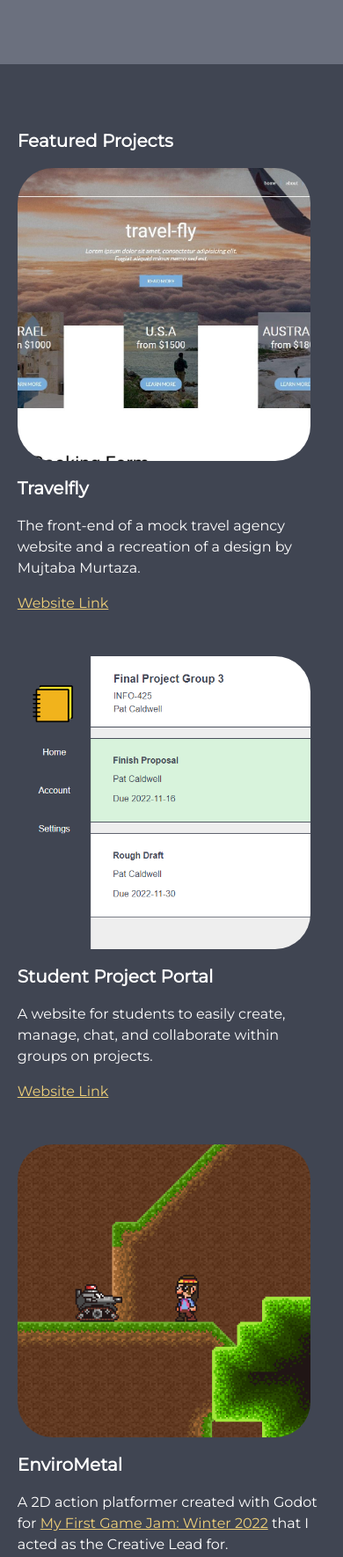
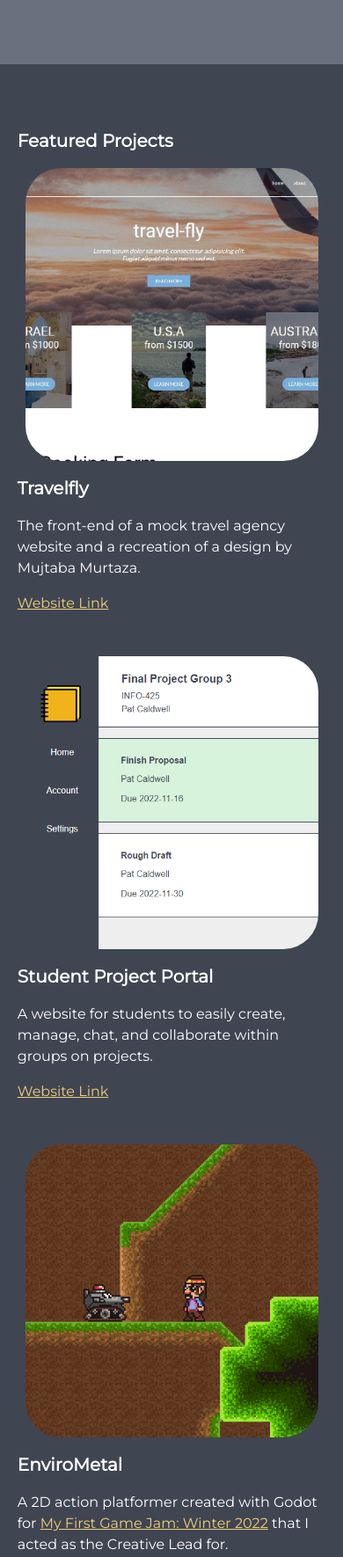
Before and after one commit to patrick-webdev/Portfolio-Website-v3, a CodeIgniter app: page /database/ in a window 390 px wide. Shown: the part 1860-3630 px from the top of the page at 88% size. Run offline with CodeIgniter, Linux system fonts and the light colour scheme; data that the repository does not hold is empty.

Commit message:
Updated home mobile layout

```diff
--- a/application/views/home.php
+++ b/application/views/home.php
@@ -56,19 +56,25 @@
         </div>
         <div class="row g-5">
             <div class="col">
-                <img src="<?= config_item('base_uri') ?>assets/img/travelfly.jpg" alt="Travelfly Preview" class="featuredProjects__img">
+                <div class="featuredProjects__imgContainer d-flex d-sm-block">
+                    <img src="<?= config_item('base_uri') ?>assets/img/travelfly.jpg" alt="Travelfly Preview" class="featuredProjects__img">
+                </div>
                 <p class="featuredProjects__name bold lgFont">Travelfly</p>
                 <p class="featuredProjects_desc">The front-end of a mock travel agency website and a recreation of a design by Mujtaba Murtaza.</p>
                 <a href="#" class="link--color link--underline" target="_blank">Website Link</a>
             </div>
             <div class="col">
-                <img src="<?= config_item('base_uri') ?>assets/img/studentprojectportal.png" alt="Travelfly Preview" class="featuredProjects__img">
+                <div class="featuredProjects__imgContainer d-flex d-sm-block">
+                    <img src="<?= config_item('base_uri') ?>assets/img/studentprojectportal.png" alt="Travelfly Preview" class="featuredProjects__img">
+                </div>
                 <p class="featuredProjects__name bold lgFont">Student Project Portal</p>
                 <p class="featuredProjects_desc">A website for students to easily create, manage, chat, and collaborate within groups on projects.</p>
                 <a href="#" class="link--color link--underline" target="_blank">Website Link</a>
             </div>
             <div class="col">
-                <img src="<?= config_item('base_uri') ?>assets/img/envirometal.png" alt="Travelfly Preview" class="featuredProjects__img">
+                <div class="featuredProjects__imgContainer d-flex d-sm-block">
+                    <img src="<?= config_item('base_uri') ?>assets/img/envirometal.png" alt="Travelfly Preview" class="featuredProjects__img">
+                </div>
                 <p class="featuredProjects__name bold lgFont">EnviroMetal</p>
                 <p class="featuredProjects_desc">A 2D action platformer created with Godot for <a href="https://itch.io/jam/my-first-game-jam-winter-2022" class="link--color" target="_blank">My First Game Jam: Winter 2022</a> that I acted as the Creative Lead for.</p>
                 <a href="https://daltonsw.itch.io/envirometal" class="link--color link--underline" target="_blank">Available on Itch</a>
--- a/assets/css/style.css
+++ b/assets/css/style.css
@@ -220,7 +220,12 @@ footer {
   display: contents;
 }
 
-#featuredProjects img {
+#featuredProjects .featuredProjects__imgContainer {
+  -webkit-box-pack: center;
+      -ms-flex-pack: center;
+          justify-content: center;
+}
+#featuredProjects .featuredProjects__imgContainer img {
   height: 333px;
   width: 333px;
   -o-object-fit: cover;
--- a/assets/scss/include/home.scss
+++ b/assets/scss/include/home.scss
@@ -28,6 +28,9 @@
 }
 
 #featuredProjects{
+    .featuredProjects__imgContainer{
+        justify-content: center;
+
         img{
             height: 333px;
             width: 333px;
@@ -37,3 +40,5 @@
             margin-bottom: 1rem;
         }
     }
+
+}
```
Lines whose indentation alone changed are shown as unchanged.
